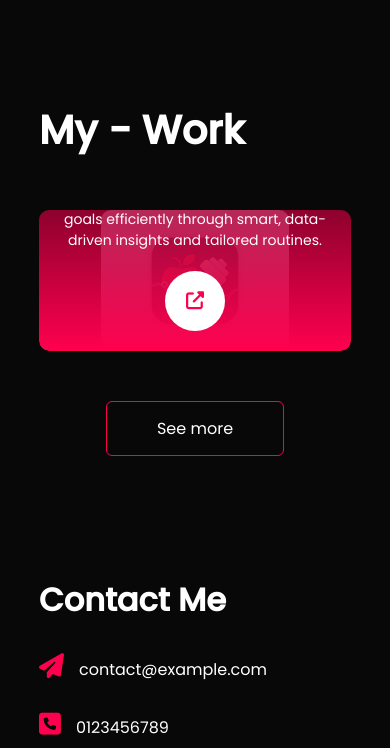
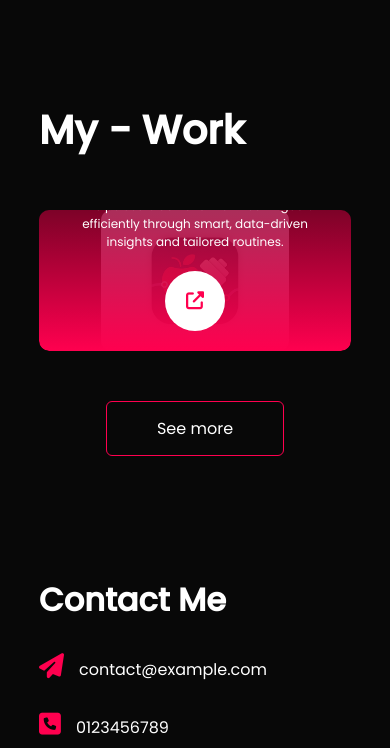
Before and after one commit to ayushkhatana369/My-Portfolio, a plain HTML site: page index.html in a window 390 px wide. Shown: the part 3087-3835 px from the top of the page. Drawn offline with Linux system fonts and the light colour scheme; a web font is replaced by a local one.

Commit message:
Update style.css

```diff
--- a/style.css
+++ b/style.css
@@ -423,10 +423,14 @@ nav .fa-solid {
     .copyright{
         font-size: 14px;
     }
-    .layer {
+  .layer {
+        height: auto !important;
         min-height: 100%;
-        height: auto;
         padding: 20px;
+        display: flex;
+        align-items: center;
+        justify-content: center;
+        flex-direction: column;
         text-align: center;
         font-size: 14px;
         overflow: visible;
@@ -434,13 +438,18 @@ nav .fa-solid {
 
     .layer p {
         white-space: normal;
-        overflow-wrap: break-word;
         word-wrap: break-word;
+        font-size: 12px;
+        line-height: 1.5;
+    }
+
+    .work {
+        height: auto;
     }
 
     .work:hover .layer {
+        height: auto;
         min-height: 100%;
-        height: auto;
     }
 }
 #msg {
```
